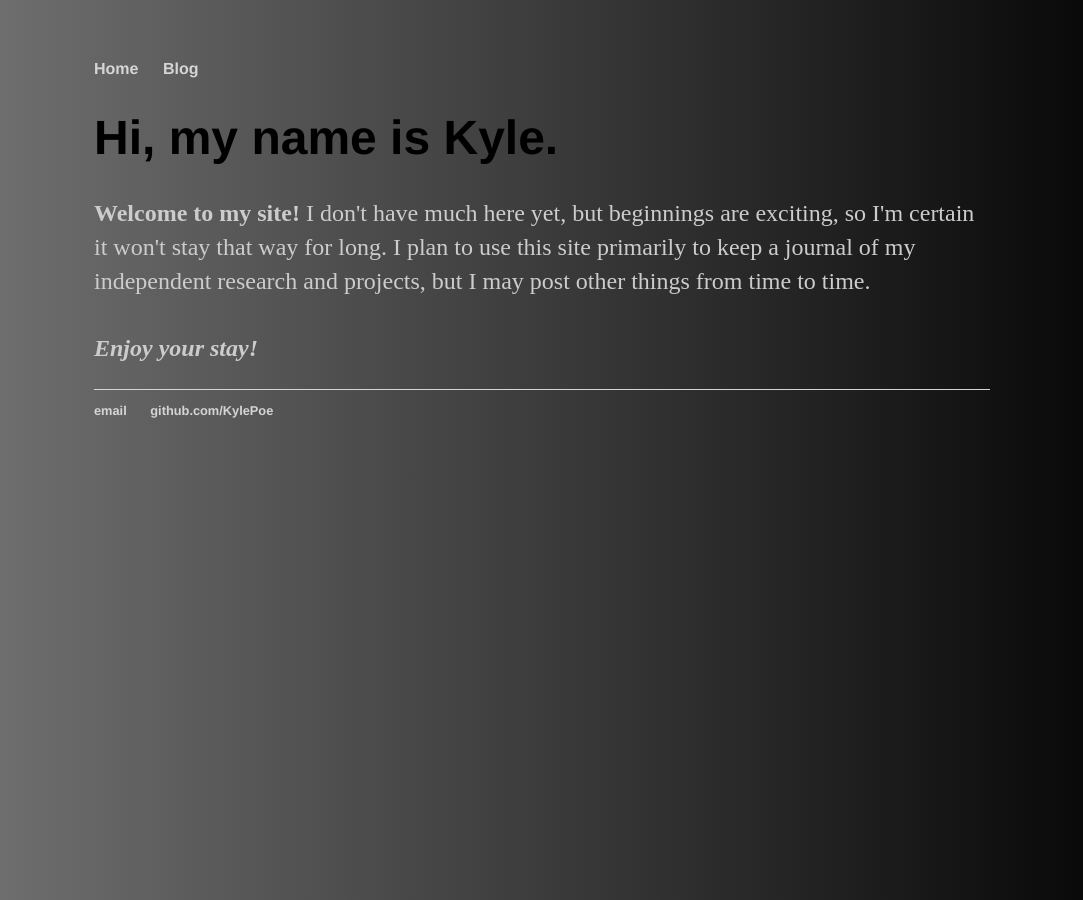
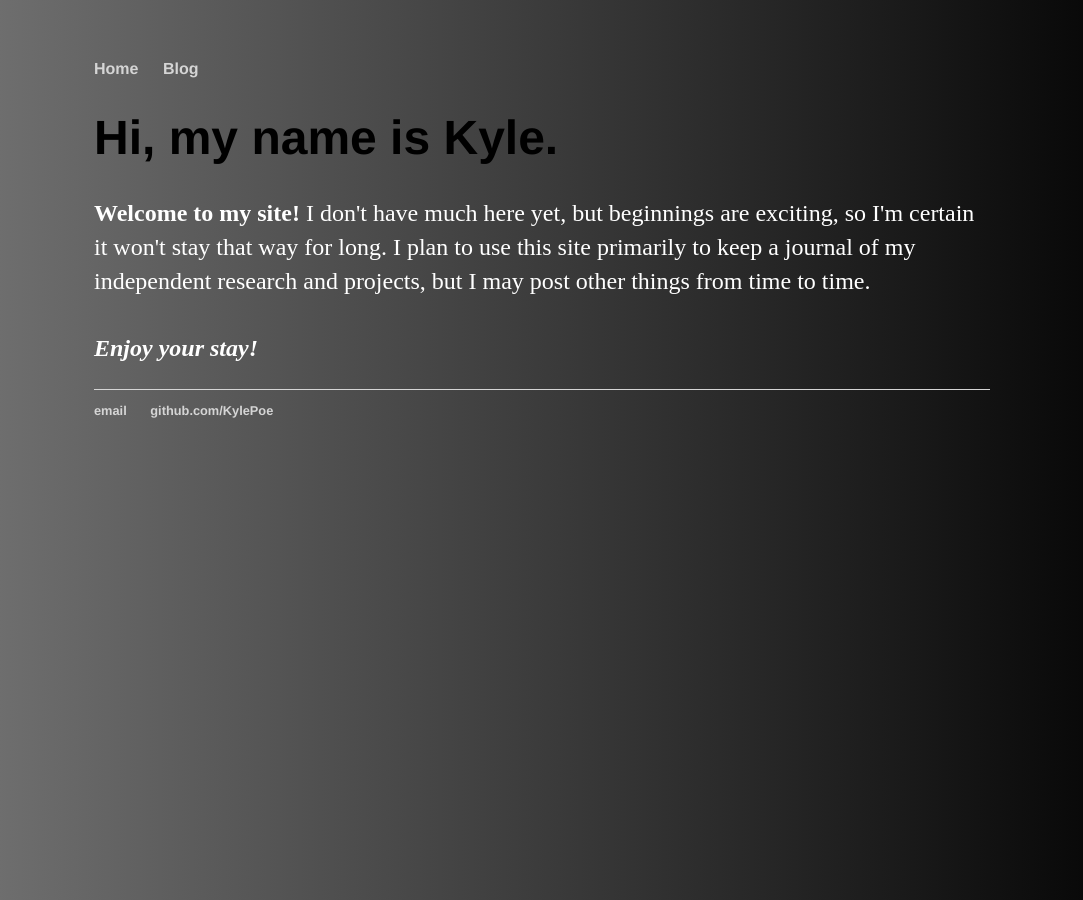
Before and after one commit to KylePoe/kylepoe.info, a Jekyll site: the page built from index.html, in a window 1280 px wide. Shown: the whole page, without its empty margins (98-1181 px from the left). Built offline with Jekyll 4.4.1, drawn with Linux system fonts in a browser that asks for light colours.

Commit message:
Update main.css

```diff
--- a/css/main.css
+++ b/css/main.css
@@ -30,7 +30,7 @@ h1 {
 p {
     font-size: 1.5em;
     line-height: 1.4em;
-    color: #CCC;
+    color: white;
 }
 footer {
     border-top: 1px solid #d5d5d5;
```
